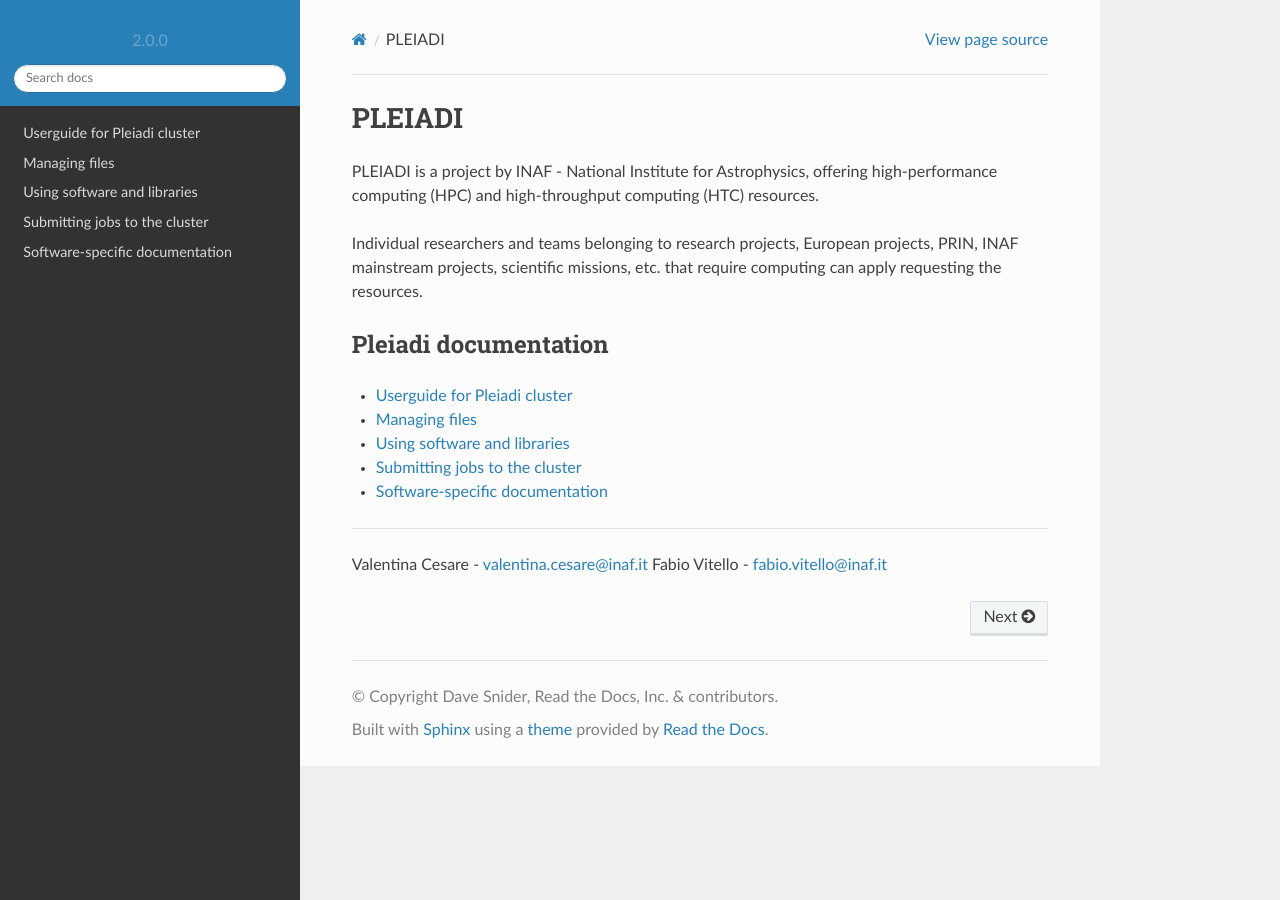
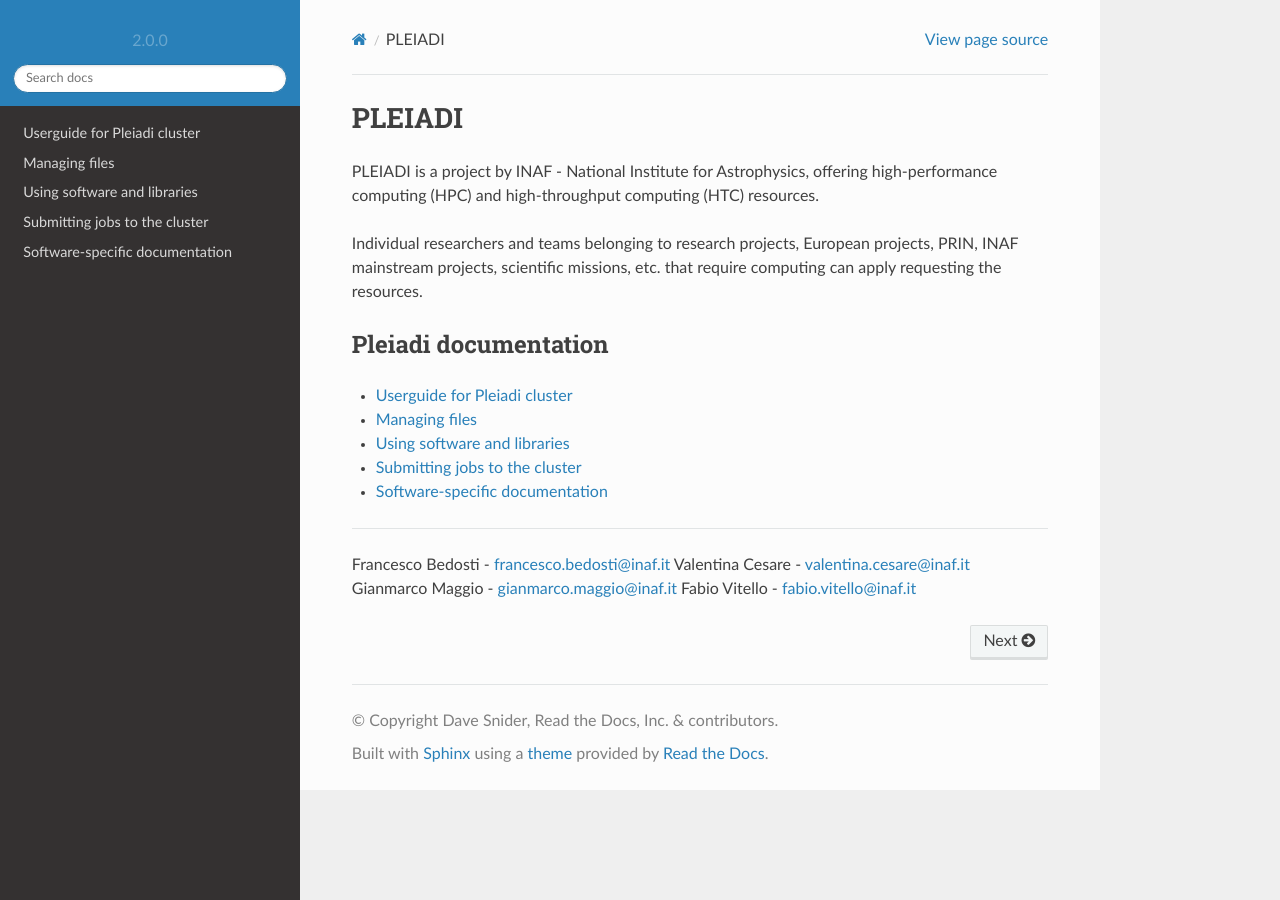
Before and after one commit to fvitello/pleiadi-doc, a Sphinx documentation site: the page built from docs/index.rst, in a window 1280 px wide. Built offline with Sphinx 7.4.7 and the Read the Docs theme 2.0.0, drawn with Linux system fonts in a browser that asks for light colours; pages that are not in the unit, such as notebooks, are missing from menus.

Commit message:
Update index.rst

```diff
--- a/docs/index.rst
+++ b/docs/index.rst
@@ -24,5 +24,7 @@
 .. _authors:
 ------------
 
+Francesco Bedosti - francesco.bedosti@inaf.it
 Valentina Cesare - valentina.cesare@inaf.it
+Gianmarco Maggio - gianmarco.maggio@inaf.it
 Fabio Vitello - fabio.vitello@inaf.it
```
